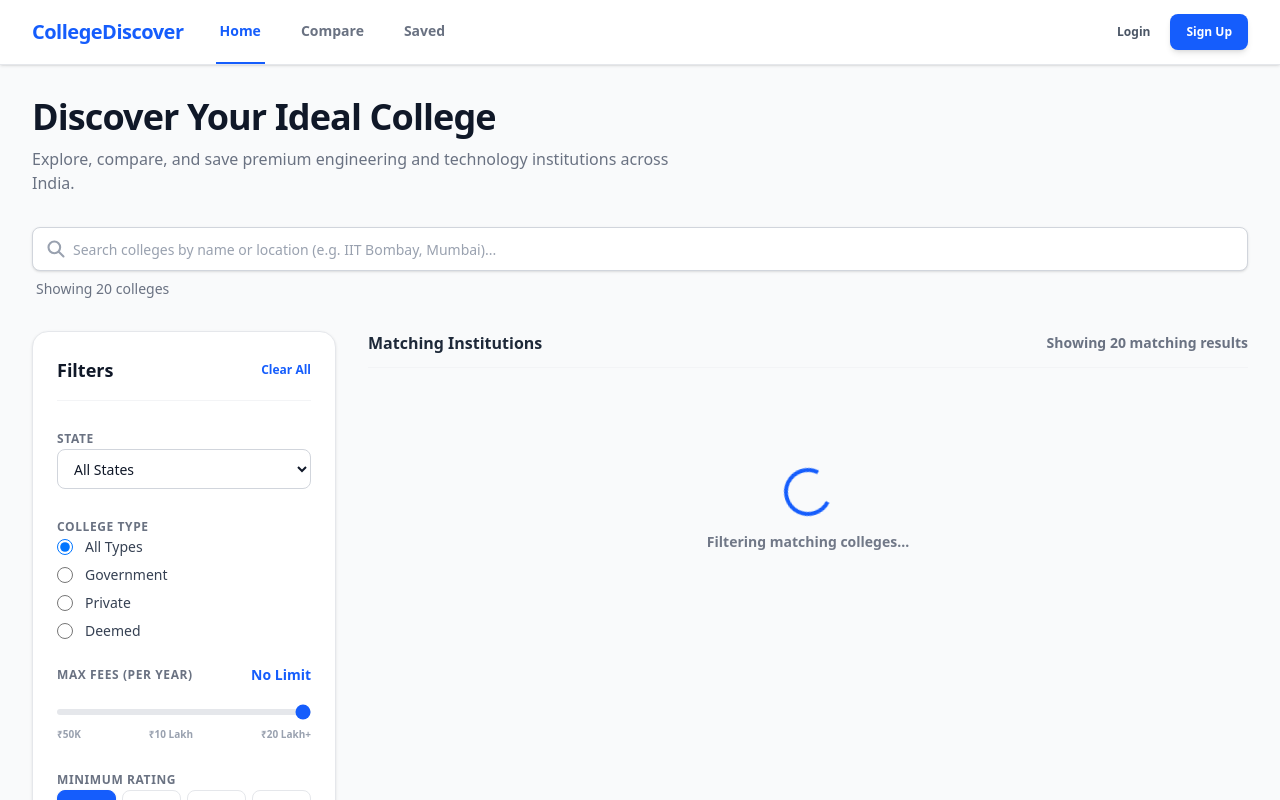
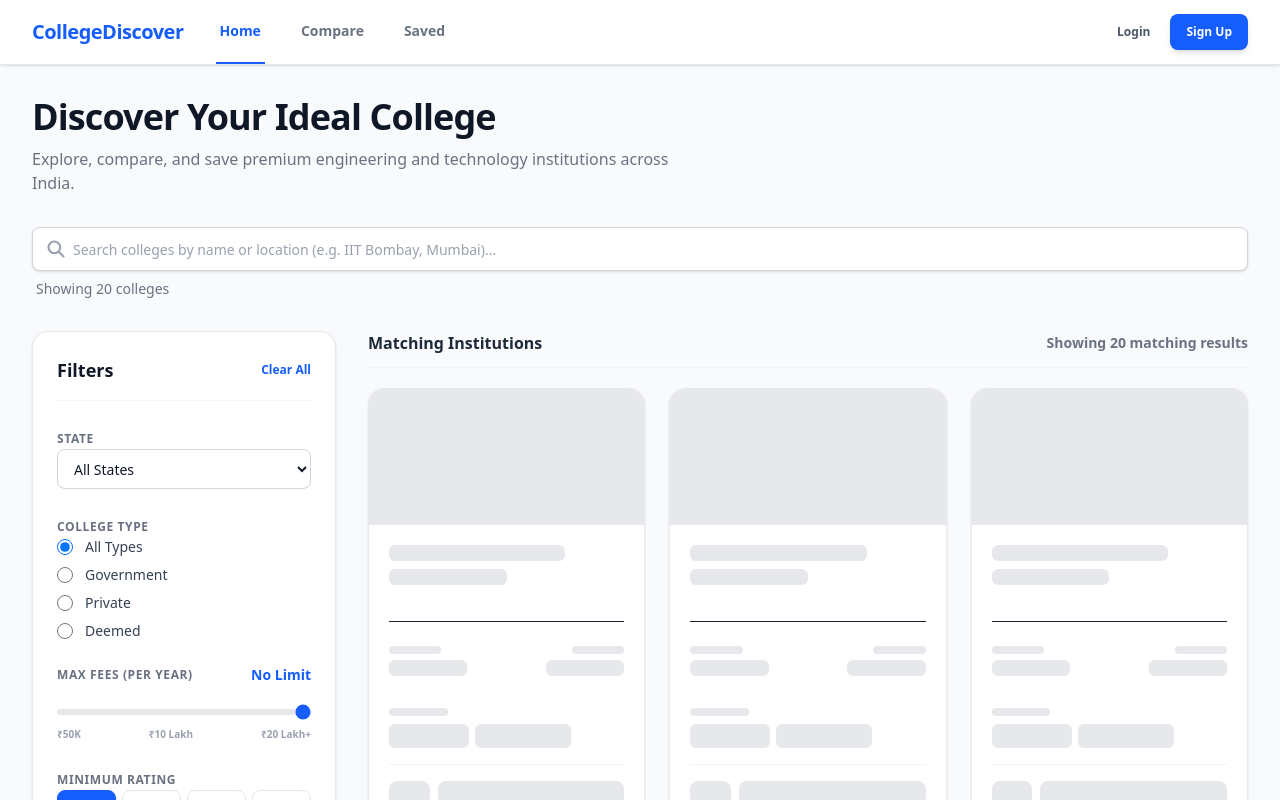
Before and after one commit to keertimaanya/College-discovery-platform, a Next.js app: page / in a window 1280 px wide. Both pictures are taken after a click on the button "Clear All". Shown: the top 800 px of the page. Built offline with nearby package versions, Linux system fonts and the light colour scheme.

Commit message:
Created animated pulse skeletons and updated empty search result states in CollegeGrid

```diff
--- a/src/components/college/CollegeGrid.tsx
+++ b/src/components/college/CollegeGrid.tsx
@@ -3,7 +3,6 @@
 import React from "react";
 import { College } from "@/types/college";
 import { CollegeCard } from "./CollegeCard";
-import { Spinner } from "../ui/Spinner";
 
 interface CollegeGridProps {
   colleges: College[];
@@ -11,29 +10,78 @@ interface CollegeGridProps {
   onClearFilters: () => void;
 }
 
+// 1. Reusable Animated Pulsing Card Skeleton matching CollegeCard shape
+function CollegeCardSkeleton() {
+  return (
+    <div className="flex flex-col bg-white border border-gray-200 shadow-sm rounded-2xl overflow-hidden h-[450px] animate-pulse">
+      {/* Image Banner Skeleton */}
+      <div className="h-48 w-full bg-gray-200" />
+
+      {/* Content Skeleton */}
+      <div className="p-5 flex flex-col flex-grow space-y-4">
+        {/* Title Lines */}
+        <div className="space-y-2">
+          <div className="h-4 bg-gray-200 rounded-md w-3/4" />
+          <div className="h-4 bg-gray-200 rounded-md w-1/2" />
+        </div>
+
+        {/* Stats Divider Line */}
+        <div className="border-b border-gray-150 pb-3 mt-2" />
+
+        {/* Stats row */}
+        <div className="flex justify-between items-center mt-2">
+          <div className="space-y-1.5 w-1/3">
+            <div className="h-2 bg-gray-200 rounded-md w-2/3" />
+            <div className="h-4 bg-gray-200 rounded-md w-full" />
+          </div>
+          <div className="space-y-1.5 w-1/3 flex flex-col items-end">
+            <div className="h-2 bg-gray-200 rounded-md w-2/3" />
+            <div className="h-4 bg-gray-200 rounded-md w-full" />
+          </div>
+        </div>
+
+        {/* Featured Programs */}
+        <div className="space-y-2 flex-grow mt-4">
+          <div className="h-2 bg-gray-200 rounded-md w-1/4" />
+          <div className="flex gap-1.5">
+            <div className="h-6 bg-gray-200 rounded-md w-20" />
+            <div className="h-6 bg-gray-200 rounded-md w-24" />
+          </div>
+        </div>
+
+        {/* Action Buttons */}
+        <div className="border-t border-gray-100 pt-4 grid grid-cols-5 gap-2 mt-auto">
+          <div className="col-span-1 h-9 bg-gray-200 rounded-lg" />
+          <div className="col-span-4 h-9 bg-gray-200 rounded-lg" />
+        </div>
+      </div>
+    </div>
+  );
+}
+
 export function CollegeGrid({ colleges, isLoading, onClearFilters }: CollegeGridProps) {
-  // 1. Loading State
+  // 1. Loading State: Render exactly 6 CollegeCard skeletons side-by-side
   if (isLoading) {
     return (
-      <div className="flex flex-col items-center justify-center py-20 space-y-4">
-        <Spinner size="lg" className="text-blue-600" />
-        <p className="text-gray-500 font-semibold text-sm animate-pulse">
-          Filtering matching colleges...
-        </p>
+      <div className="grid grid-cols-1 sm:grid-cols-2 lg:grid-cols-3 gap-6">
+        {[0, 1, 2, 3, 4, 5].map((idx) => (
+          <CollegeCardSkeleton key={idx} />
+        ))}
       </div>
     );
   }
 
-  // 2. Empty State
+  // 2. Empty State: No search results
   if (colleges.length === 0) {
     return (
       <div className="flex flex-col items-center justify-center bg-white border border-gray-200 rounded-2xl p-12 text-center shadow-sm">
-        <div className="h-16 w-16 bg-blue-50 rounded-full flex items-center justify-center text-2xl mb-4">
+        {/* Search Illustration */}
+        <div className="h-16 w-16 bg-blue-50 rounded-full flex items-center justify-center text-2xl mb-4 border border-blue-100">
           🔍
         </div>
         <h3 className="text-lg font-bold text-gray-900 mb-1">No Colleges Found</h3>
-        <p className="text-gray-500 text-sm max-w-sm mb-6">
-          We couldn't find any institutions matching your exact filters. Try broadening your criteria or reset your choices.
+        <p className="text-gray-500 text-sm max-w-sm mb-6 leading-relaxed">
+          Try different filters or search terms to discover matching colleges.
         </p>
         <button
           onClick={onClearFilters}
```
